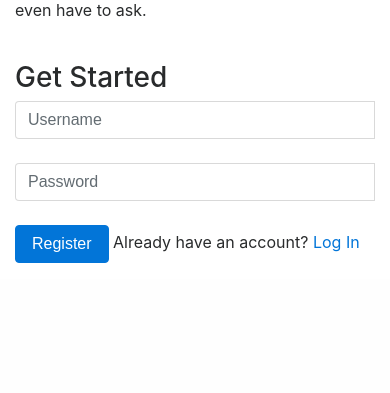
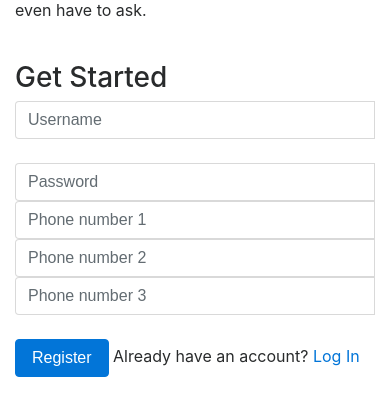
Before and after one commit to velvetbleurose/Save-the-World-in-Six-hours, a Flask app: page / in a window 390 px wide. Shown: the part 593-986 px from the top of the page. Before the commit the page ends 856 px from the top, so only its background shows below. Run offline with Flask 2, Linux system fonts and the light colour scheme; some libraries are stand-ins or nearby versions.

Commit message:
register for 3 phones

```diff
--- a/flaskr/templates/home.html
+++ b/flaskr/templates/home.html
@@ -70,6 +70,17 @@
 					<div class="input-group">
 						<input type="text" class="form-control" placeholder="Password" name="password"><br>
 					</div>
+					 <div class="input-group">
+                                                <input type="text" class="form-control" placeholder="Phone number 1" name="phonenumber1"><br>
+                                        </div>
+					 <div class="input-group">
+                                                <input type="text" class="form-control" placeholder="Phone number 2" name="phonenumber2"><br>
+                                        </div>
+
+                                         <div class="input-group">
+                                                <input type="text" class="form-control" placeholder="Phone number 3" name="phonenumber3"><br>
+                                        </div>
+
 					<br>
 					<input type="submit" class="btn btn-primary" value="Register">
 					Already have an account? <a href="/login">Log In</a>
```
